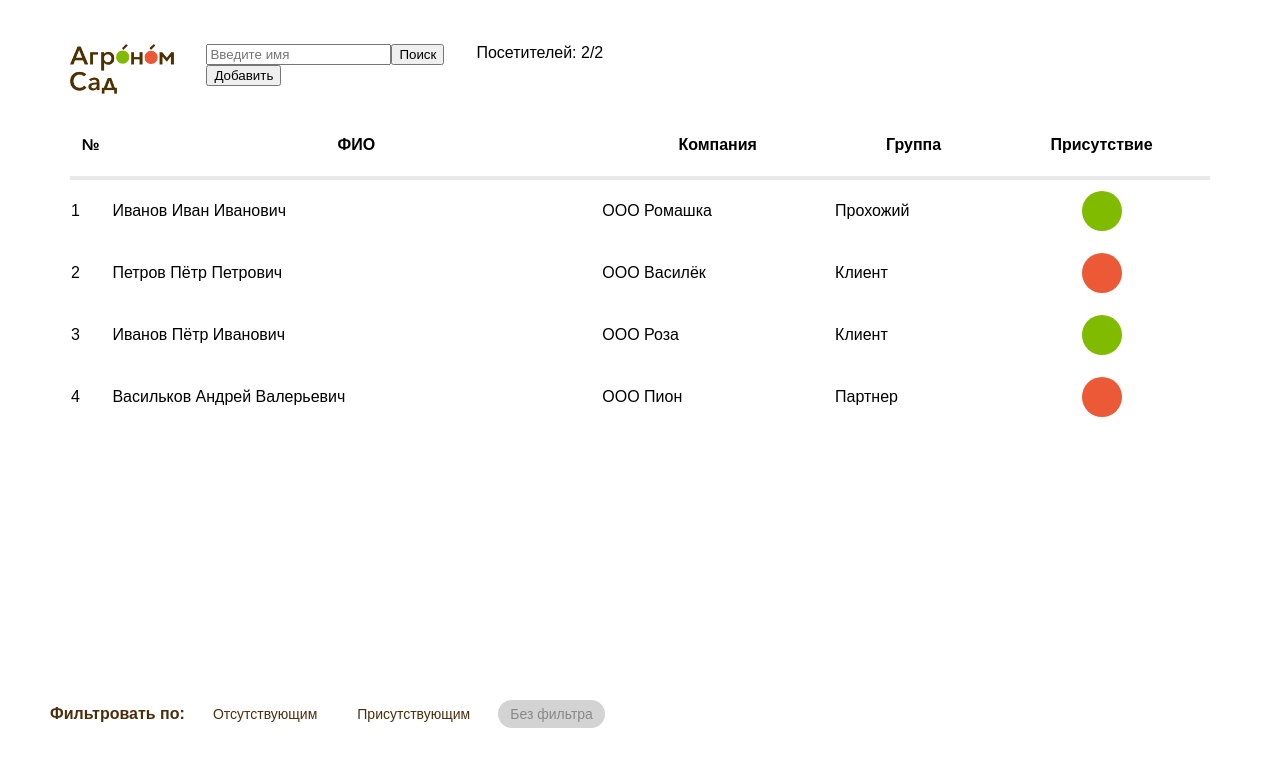
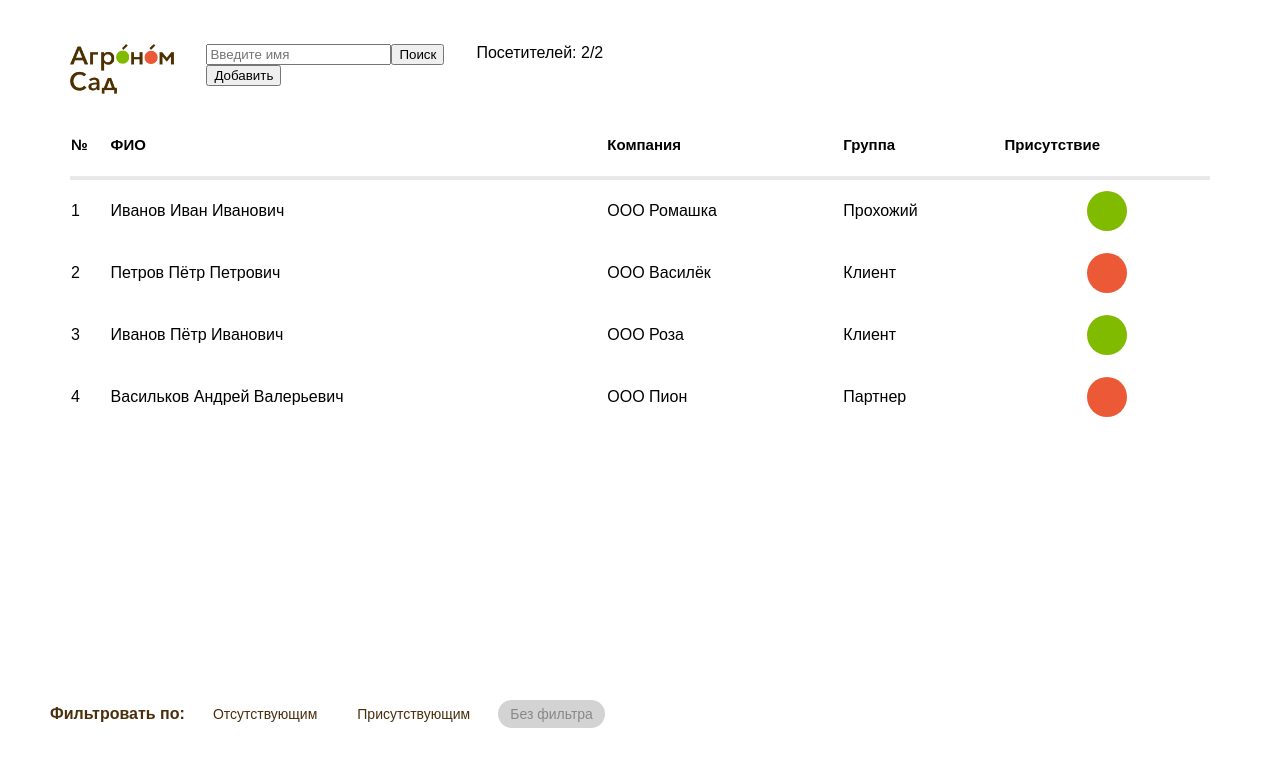
Before and after one commit to mcalexandretion/visitor-app-project, a React (Vite) app: page / in a window 1280 px wide. Shown: the top 766 px of the page. Built offline with nearby package versions, Linux system fonts and the light colour scheme; data requests are answered from the project's data file.

Commit message:
change labels style

```diff
--- a/src/components/VisitorList.module.css
+++ b/src/components/VisitorList.module.css
@@ -7,9 +7,9 @@
 
 
 .visitorTable th {
-
-  font-weight: bold;
   border-bottom: 4px solid #E9E9E9;
+  font-size: 15px;
+  text-align: start;
 }
 
 .visitorTable td {
--- a/src/components/VisitorList.tsx
+++ b/src/components/VisitorList.tsx
@@ -12,7 +12,7 @@ export const VisitorList: FC<VisitorListProps> = ({ visitors, onOpenModal }) =>
   return (
     <table className={styles.visitorTable}>
       <thead>
-        <tr>
+        <tr className="visitor-table title">
           <th>№</th>
           <th>ФИО</th>
           <th>Компания</th>
```
